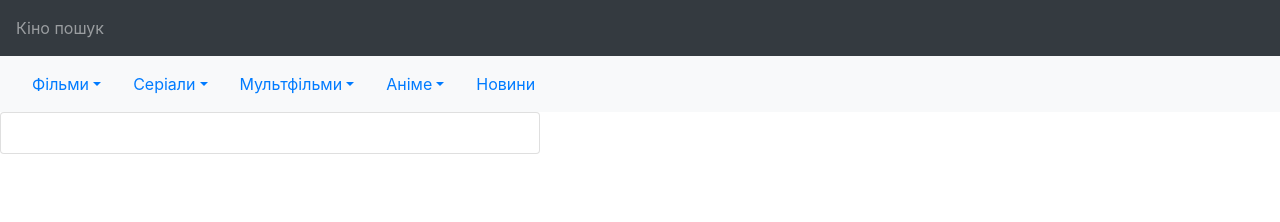
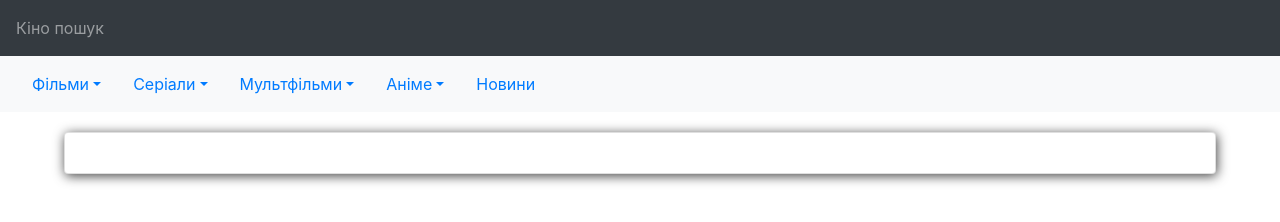
Before and after one commit to Jonh2341/film360, a plain HTML site: page item.html in a window 1280 px wide. Drawn offline with Linux system fonts and the light colour scheme.

Commit message:
+ сторінка фільму

```diff
--- a/item.html
+++ b/item.html
@@ -52,17 +52,13 @@
             </nav>
         </div>
     </header>
-    <div class="card mb-3" style="max-width: 540px;">
+    <div id="card-with-about" class="card mb-3" style="width: 90%; margin: 0 auto; box-shadow: 1px 2px 12px 0px rgba(0,0,0,0.75);">
         <div class="row g-0">
-          <div id="item-src" class="col-md-4">
-
-          </div>
+          <div id="item-src" class="col-md-4"></div>
           <div class="col-md-8">
-            <div id="item-card-content" class="card-body">
-
-            </div>
+            <div id="item-card-content" class="card-body"></div>
           </div>
         </div>
-      </div>
+    </div>
 </body>
 </html>
--- a/src/item.js
+++ b/src/item.js
@@ -1,11 +1,13 @@
 function itemLoad(id) {
-    console.log("items", items)
+    console.log("items", items);
 
     // позначаємо - знаходимо
+    const cardMain = $("#card-with-about")
     const contentItem = $("#item-src");
-    const contentCardItem = $("item-card-content");
+    const contentCardItem = $("#item-card-content");
 
     const contentItemInfo = items.films[id];
+    cardMain.css({marginTop: "20px", marginBottom: "20px"});
     // картинка
     const itemImageCard = $("<img>").prop("src", "./assets/" + contentItemInfo.img).addClass("img-fluid rounded-start");
     // ім'я
--- a/src/items.js
+++ b/src/items.js
@@ -24,7 +24,7 @@ const items = {
         {
             "name": "Форрест Гамп",
             "country": "США",
-            "data": "23 камнепаду 1944 рік",
+            "data": "6 липня 1994 рік",
             "category": "Драма",
             "img": "Gump.jpg"
         }
```
Also changed, not shown: index.html (+1 -1 lines).
